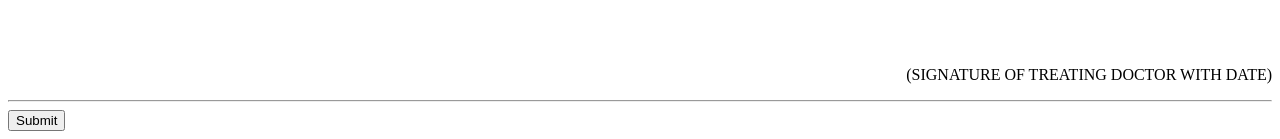
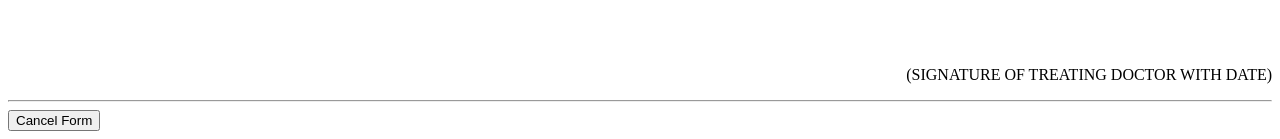
Before and after one commit to SDJ2023/PandaRadtmc, a Flask app: template templates/index.html in a window 1280 px wide. Shown: the part 757-896 px from the top of the page. Run offline with Flask 3, Linux system fonts and the light colour scheme; the template is opened without the code that fills it: most values are stand-ins (such as "Sample title", 1, 10 or a date in 2020).

Commit message:
Add cancel form

```diff
--- a/main.py
+++ b/main.py
@@ -27,5 +27,6 @@ def index():
     return render_template('index.html', data=df_dict, myid=myid)
 
 
+
 if __name__ == '__main__':
     app.run(host='0.0.0.0', debug=True)
--- a/templates/index.html
+++ b/templates/index.html
@@ -8,8 +8,6 @@
 <body>
     <h3>CMCHIS</h3>
     <h4>CANCELLATION REQUESTED  BY THE HOSPITAL </h4>
-    <form method="POST">
-
 
         <label>DATE WHEN CANCELLATION REQUIRED </label>
         <input type="date" name="dname">
@@ -33,8 +31,8 @@
         <br> <br> <br>
         <P align="right">(SIGNATURE OF TREATING DOCTOR WITH DATE)</P>
         <hr>
-
-        <input type="submit" value="Submit">
+    <form action = "/" method="POST">
+        <input type="submit" value="Cancel Form">
     </form>
 </body>
 </html>
```
